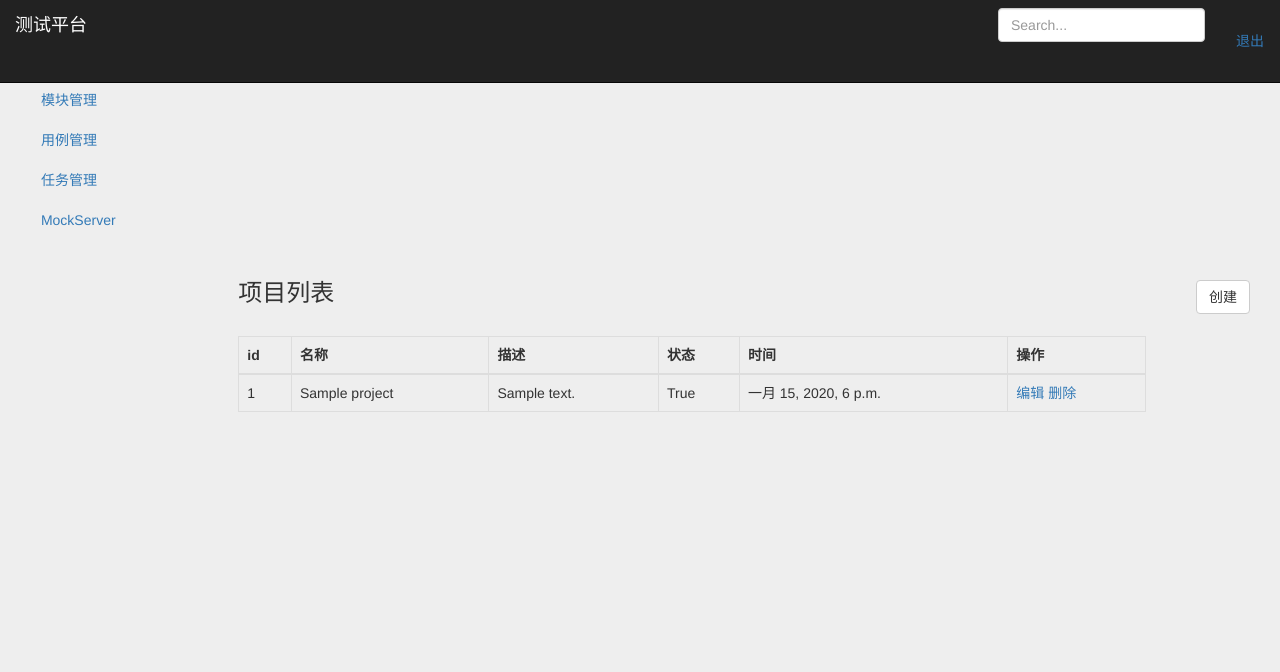
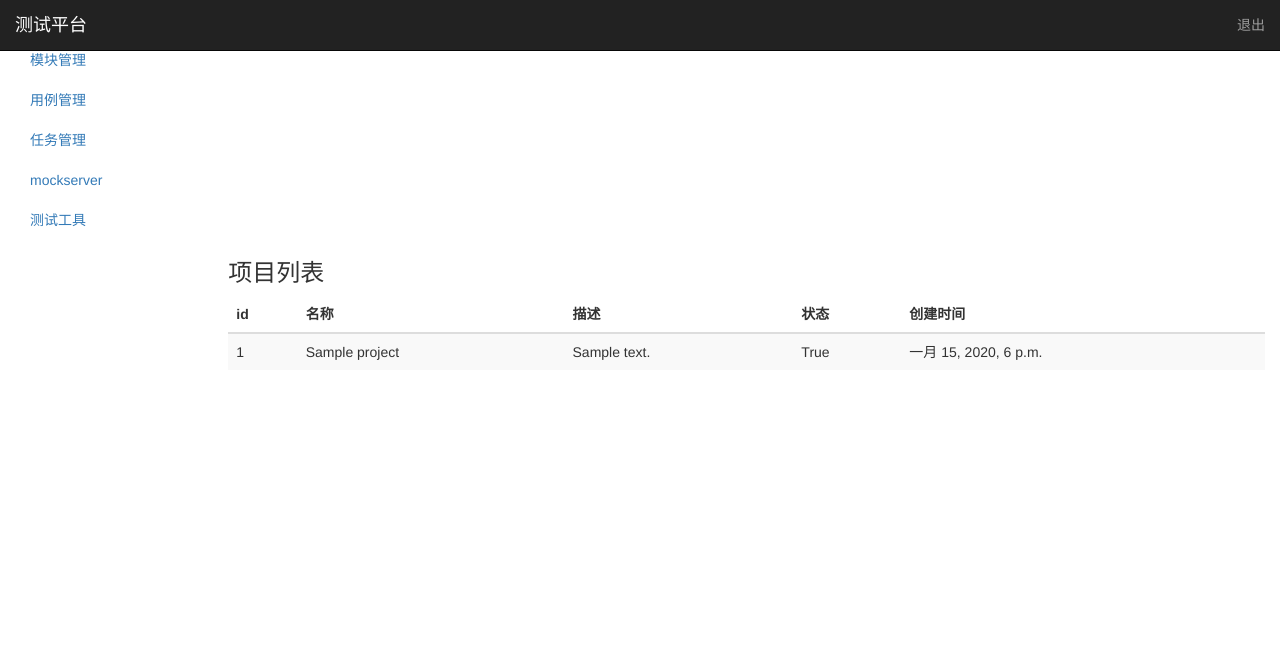
Before and after one commit to 396266318/django_test, a Django app: page /manage/project/ in a window 1280 px wide. Shown: the top 672 px of the page. Run offline with Django 3.2, Linux system fonts and the light colour scheme; a user stored in the database is signed in; tables that the repository leaves empty hold one stand-in row (values such as "Sample post"); some libraries are stand-ins or nearby versions; some web fonts are replaced.

Commit message:
前端页面 继承 base.html 样式

```diff
--- a/django_demo/templates/base.html
+++ b/django_demo/templates/base.html
@@ -3,25 +3,22 @@
 <head>
 	<meta charset="utf-8">
 	<meta http-equiv="X-UA-Compatible" content="IE=edge">
-    <meta name="viewport" content="width=device-width, initial-scale=1">
-    <!-- 上述3个meta标签*必须*放在最前面，任何其他内容都*必须*跟随其后！ -->
-    <meta name="description" content="">
-    <meta name="author" content="">
+	<meta name="viewport" content="width=device-width, initial-scale=1, shrink-to-fit=no">
 
 	<title>测试平台</title>
 
 	{#    <!-- 引用本地样式 -->#}
 	{% load static %}
-  <link rel="stylesheet" type="text/css" href="{% static "css/bootstrap.min.css" %}">
-  <link rel="stylesheet" type="text/css" href="{% static "css/signin.css" %}">
-
+	<link rel="stylesheet" type="text/css" href={% static "css/bootstrap.min.css" %}>
+	<link rel="stylesheet" type="text/css" href={% static "css/style.css" %}>
+	<script src={% static "/js/jquery.min.js" %}></script>
+	<script src={% static "/js/bootstrap.min.js" %}></script>
 </head>
-
 <body>
-  	<nav class="navbar navbar-inverse navbar-fixed-top">
+	<nav class="navbar navbar-inverse navbar-fixed-top" role="navigation">
 		<div class="container-fluid">
 			<div class="navbar-header">
-				<button type="button" class="navbar-toggle collapsed" data-toggle="collapse" data-target="#navbar" aria-expanded="false" aria-controls="navbar">
+				<button type="button" class="navbar-toggle collapsed" data-toggle="collapse" data-target="#bs-example-navbar-collapse-1">
 					<span class="sr-only">Toggle navigation</span>
 					<span class="icon-bar"></span>
 					<span class="icon-bar"></span>
@@ -29,33 +26,19 @@
 				</button>
 				<a class="navbar-brand" href="#">测试平台</a>
 			</div>
-			<div id="navbar" class="navbar-collapse collapse">
-				<ul class="nav navbar navbar-right">
-					<li>
-						<a href="#">{{ user }}</a>
-					</li>
-					<li>
-						<a href="/logout/">退出</a>
-					</li>
-				</ul>
-				<form class="navbar-form navbar-right">
-					<input type="text" class="form-control" placeholder="Search...">
-				</form>
-			</div>
 		</div>
 	</nav>
+
 {% block content %}
 
 {% endblock %}
-
 	<div class="container theme-showcase" role="main" style="margin-top: 800px;margin-left: 230px;width: 1010px">
 		<div class="page-header">
 		</div>
 		<footer class="footer">
-			<p>&copy; Company 2018, Author: Xuan</p>
+			<p>© Company 2018, Author: Xuan</p>
 		</footer>
 	</div>
-
 	<div class="container">
 </body>
 </html>
--- a/django_demo/templates/module_manage.html
+++ b/django_demo/templates/module_manage.html
@@ -1,4 +1,5 @@
 {% extends "base.html" %}
+
 {% block content %}
 
 	<!--侧边导航 -->
@@ -72,7 +73,7 @@
 									<td>{{ module.describe }}</td>
 									<td>{{ module.project }}</td>
 									<td>
-										{{ module.create_time | date:"Y-m-d H:i:s" }}</td>
+										{{ module.create_time | date: "Y-m-d H:i:s" }}</td>
 									<td>
 										<a href="/manage/edit_project/{{ module.id }}/">编辑</a>
 										<a href="/manage/delete_project/{{ module.id }}/">删除</a>
--- a/django_demo/templates/project_manage.html
+++ b/django_demo/templates/project_manage.html
@@ -1,63 +1,55 @@
 {% extends "base.html" %}
+
 {% block content %}
+    <nav class="navbar navbar-inverse navbar-fixed-top">
+        <div class="container-fluid">
+            <div class="navbar-header">
+                <button type="button" class="navbar-toggle collapsed" data-toggle="collapse" data-target="#navbar"
+                    aria-expanded="false" aria-controls="navbar">
+                    <span class="sr-only">Toggle navigation</span>
+                    <span class="icon-bar"></span>
+                    <span class="icon-bar"></span>
+                    <span class="icon-bar"></span>
+                </button>
+                <a class="navbar-brand" href="#">测试平台</a>
+            </div>
+            <div id="navbar" class="navbar-collapse collapse">
+                <ul class="nav navbar-nav navbar-right">
+                    <li><a href="#">{{ user }}</a></li>
+                    <li><a href="/logout/">退出</a></li>
+                </ul>
+            </div>
+        </div>
+    </nav>
+
     <div class="container-fluid">
         <div class="row">
             <div class="col-sm-3 col-md-2 sidebar">
                 <ul class="nav nav-sidebar">
-					<li class="active" id="project">
-						<a href="#">
-							<span class="glyphicon glyphicon-th-parge"></span>项目管理
-							<span class="sr-only">(current)</span>
-						</a>
-					</li>
-					<li id="module">
-						<a href="/manage/module">
-							<span class="glyphicon glyphicon-th"></span>模块管理
-						</a>
-					</li>
+                    <li class="active"><a href="#">项目管理</a></li>
+                    <li><a href="#">模块管理</a></li>
                 </ul>
                 <ul class="nav nav-sidebar">
-					<li>
-						<a href="#">
-							<span class="glyphicon glyphicon-th-list"></span>用例管理
-						</a>
-					</li>
-					<li>
-						<a href="">
-							<span class="glyphicon glyphicon-tasks"></span>任务管理
-						</a>
-					</li>
+                    <li><a href="">用例管理</a></li>
+                    <li><a href="">任务管理</a></li>
                 </ul>
                 <ul class="nav nav-sidebar">
-					<li>
-						<a href="#">
-							<span class="glyphicon glyphicon-log-in"></span>MockServer
-						</a>
-					</li>
+                    <li><a href="">mockserver</a></li>
+                    <li><a href="">测试工具</a></li>
                 </ul>
             </div>
-		</div>
-		{% if type == "list" %}
-			<div
-				class="col-sm-9 col-sm-offset-3 col-md-10 col-md-offset-2 main">
-				<h3 class="page-header">项目列表
-					<button type="button" class="btn btn-default"
-							style="float: right;"
-							onclick="window.location.href='/manage/add_project'">
-						创建
-					</button>
-				</h3>
-				<div class="row">
-					<div class="col-md-6" style="width: 90%;">
-						<table class="table table-bordered">
+            <div class="col-sm-9 col-sm-offset-3 col-md-10 col-md-offset-2 main">
+
+                <h3 class="sub-header">项目列表</h3>
+                <div class="table-responsive">
+                    <table class="table table-striped">
                         <thead>
                             <tr>
                                 <th>id</th>
                                 <th>名称</th>
                                 <th>描述</th>
                                 <th>状态</th>
-								<th>时间</th>
-								<th>操作</th>
+                                <th>创建时间</th>
                             </tr>
                         </thead>
                         <tbody>
@@ -68,10 +60,6 @@
                                 <td>{{ project.describe }}</td>
                                 <td>{{ project.status }}</td>
                                 <td>{{ project.create_time }}</td>
-									<td>
-										<a href="/manage/project_test/{{ project.id }}">编辑</a>
-										<a href="/manage/delete_project/{{ project.id }}">删除</a>
-									</td>
                             </tr>
                             {% endfor %}
                         </tbody>
@@ -79,60 +67,6 @@
                 </div>
             </div>
         </div>
-		{% endif %}
-
-		{% if type == "add" %}
-			<div
-				class="col-sm-9 col-sm-offset-3 col-md-10 col-md-offset-2 main">
-				<h3 class="page-header">创建项目</h3>
-				<div class="row">
-					<div class="col-md-6">
-						<form class="form-horizontal" role="form" method="post"
-							  style="margin-left: 50px;">
-							<div class="form-group">
-								<label
-									class="col-sm-2 control-label">名称:</label>
-								<div class="col-sm-10">
-									{{ form.name }}
-								</div>
     </div>
 
-							<div class="form-group">
-								<label
-									class="col-sm-2 control-label">描述:</label>
-								<div class="col-sm-10">
-									{{ form.describe }}
-								</div>
-							</div>
-
-							<div class="form-group">
-								<div class="col-md-offset-2 col-sm-10">
-									<button class="btn btn-default"
-											onclick="window.location.href='/manage/project/'">
-										取消
-									</button>
-									<button type="submit"
-											class="btn btn-primary">提交
-									</button>
-								</div>
-							</div>
-						</form>
-					</div>
-				</div>
-			</div>
-		{% endif %}
-		{% if type == "edit" %}
-			<div
-				class="col-sm-9 col-md-offset-3 col-md-10 col-md-offset-2 main">
-				<h3 class="page-header">编辑项目</h3>
-				<div class="col-md-6">
-					<form action="/mangae/project_test/{{ id }}" method="post">
-						{{ form.as_p }}
-						<button type="submit" class="btn btn-primary">更新
-						</button>
-					</form>
-				</div>
-			</div>
-		{% endif %}
-	</div>
 {% endblock %}
```
Also changed, not shown: django_demo/templates/index.html (+7 -26 lines). Lines whose indentation alone changed are shown as unchanged.
